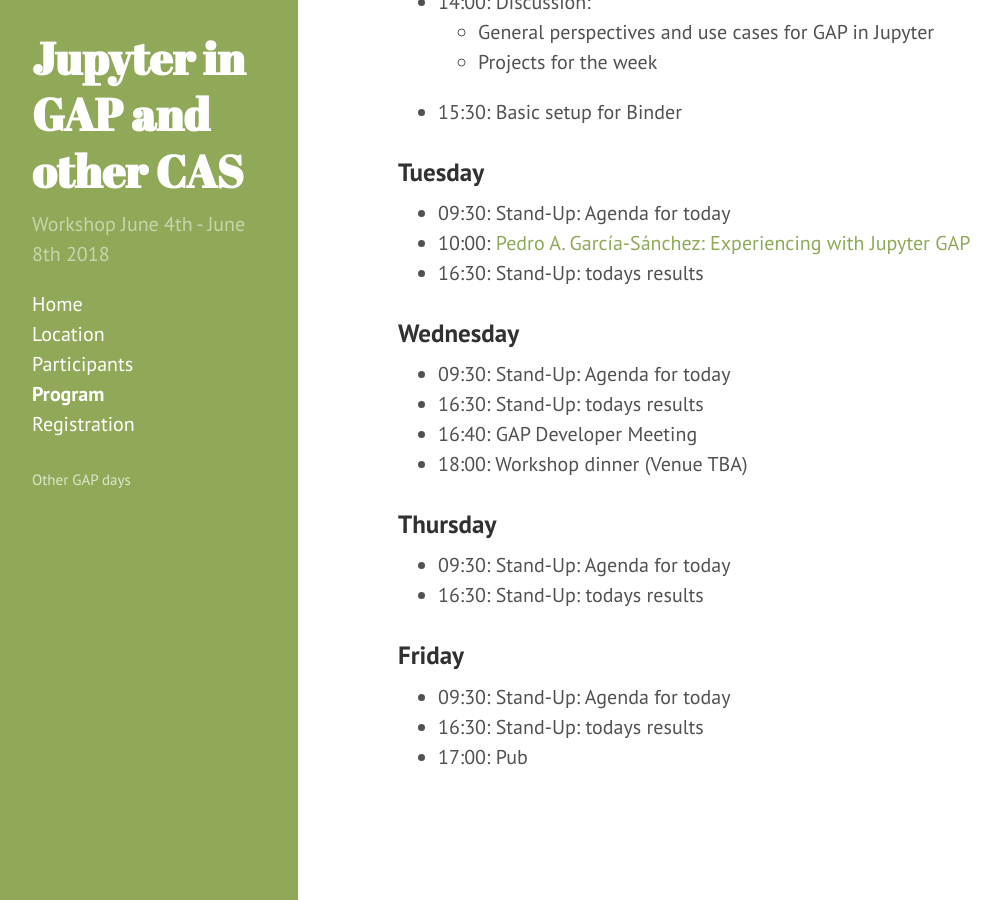
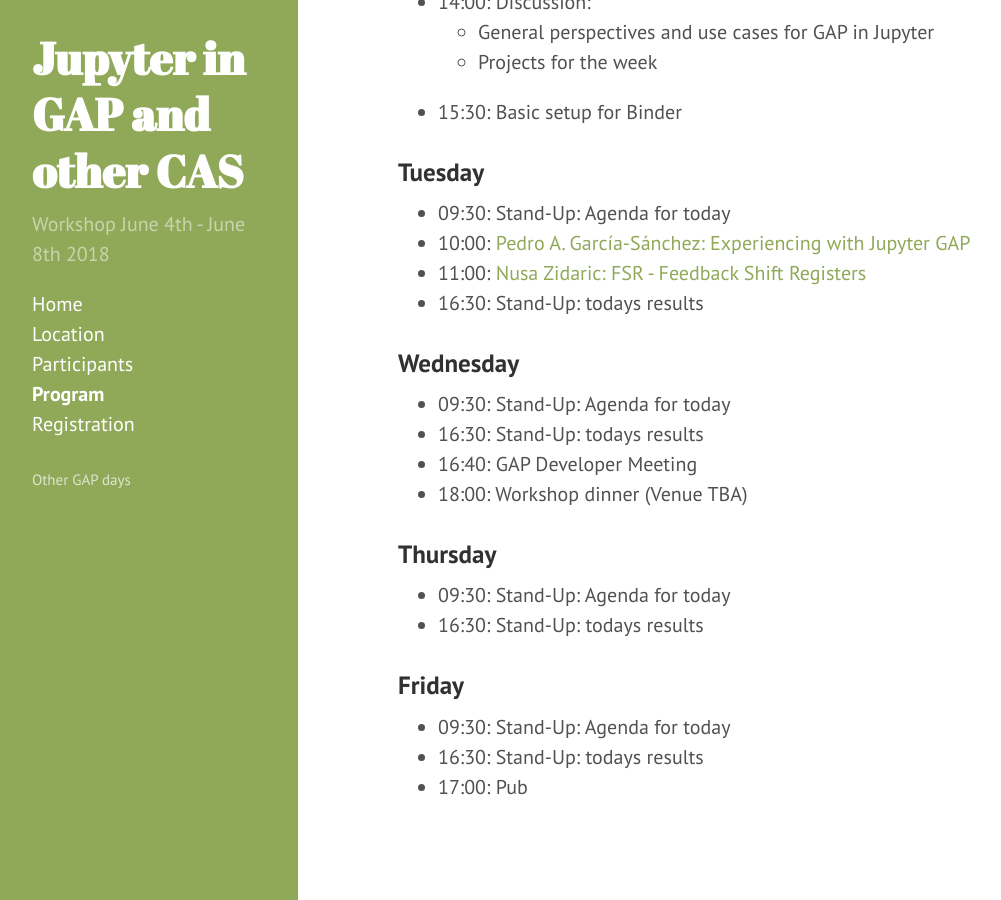
Before and after one commit to gapdays/gap-jupyter-days2018, a Jekyll site: the page built from program.md, in a window 1280 px wide and 900 px high, scrolled down 1271 px. Shown: the whole window, without its empty margins (2-1003 px from the left). Built offline with Jekyll 4.4.1, drawn with Linux system fonts in a browser that asks for light colours.

Commit message:
Added talk and abstract Nusa

```diff
--- a/program.md
+++ b/program.md
@@ -48,6 +48,7 @@ the plans for the day and summarise the achievements respectively.
 
 * 09:30: Stand-Up: Agenda for today
 * 10:00: [Pedro A. García-Sánchez: Experiencing with Jupyter GAP]({{ site.baseurl }}/abstracts/AbstractPedro)
+* 11:00: [Nusa Zidaric: FSR - Feedback Shift Registers]({{ site.baseurl}}/abstracts/AbstractNusa.pdf)
 * 16:30: Stand-Up: todays results
 
 ### Wednesday
```
Also changed, not shown: 1 other file.
